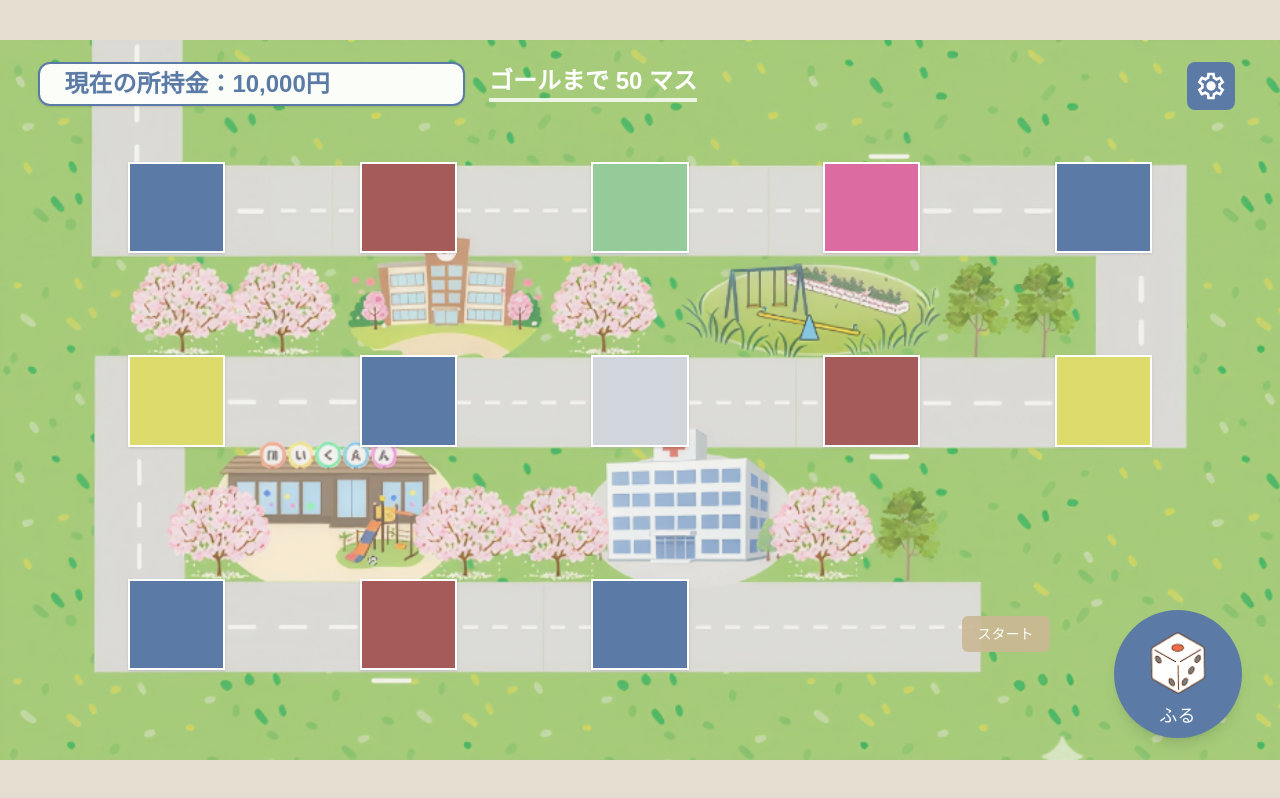
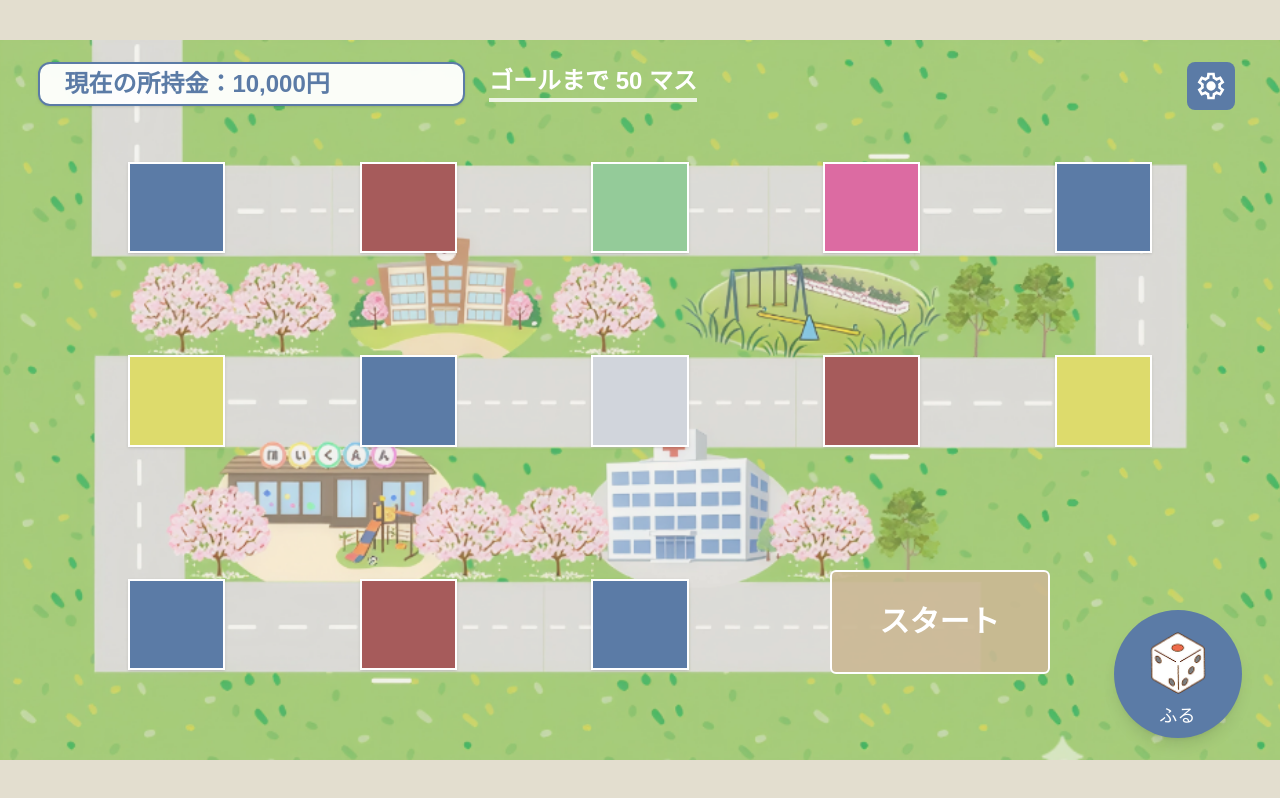
Before and after one commit to shii-park/Metasugo-Frontend, a Next.js app: page /game/1 in a window 1280 px wide. Built offline with nearby package versions, Linux system fonts and the light colour scheme; no server answers.

Commit message:
Game1の修正

```diff
--- a/src/app/game/1/page.tsx
+++ b/src/app/game/1/page.tsx
@@ -29,7 +29,7 @@ export default function Game1() {
         <div className='absolute top-[3%] right-[6%]'>
           <SettingsMenu sizePct={8} className='w-1/5 z-10' />
         </div>
-        <div className='absolute bottom-[15%] right-[18%] rounded-md bg-brown-default/90 text-white px-4 py-2 text-sm'>
+        <div className='absolute bottom-[10%] sm:bottom-[12%] right-[18%] rounded-md bg-brown-default/90 text-white border-2 border-white px-4 py-2 md:py-8 md:px-12 font-bold text-xl md:text-3xl'>
           スタート
         </div>
         <DiceButton
```
